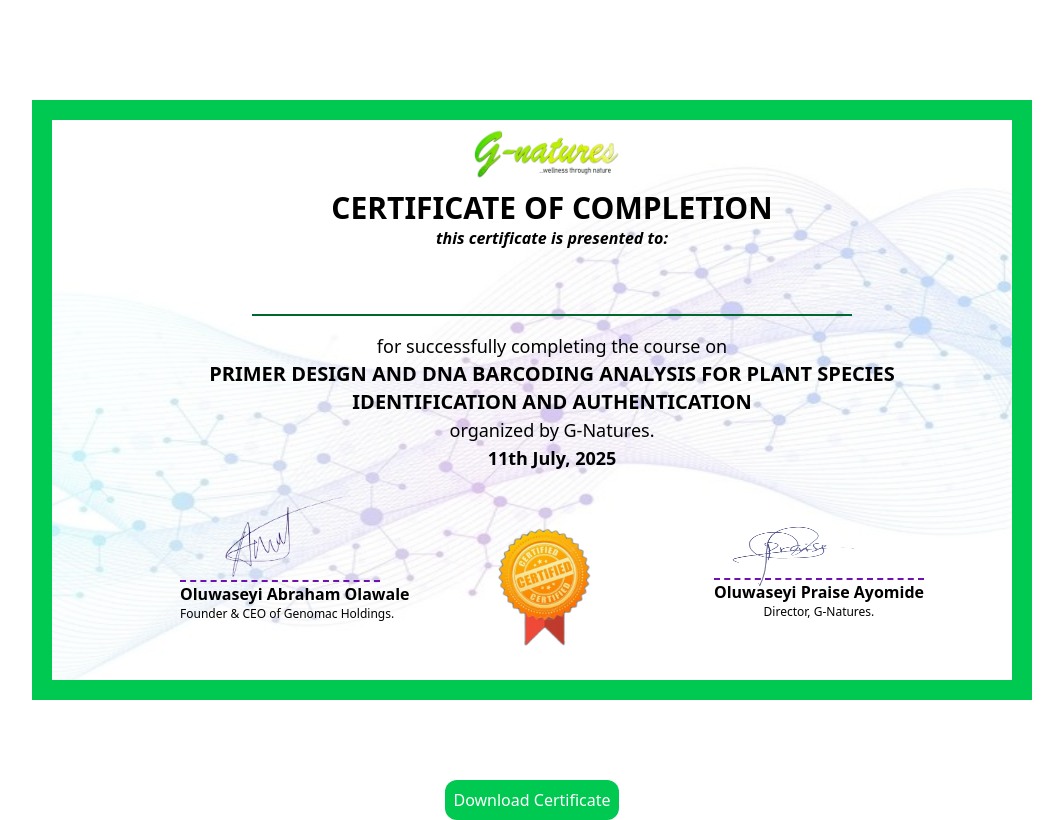
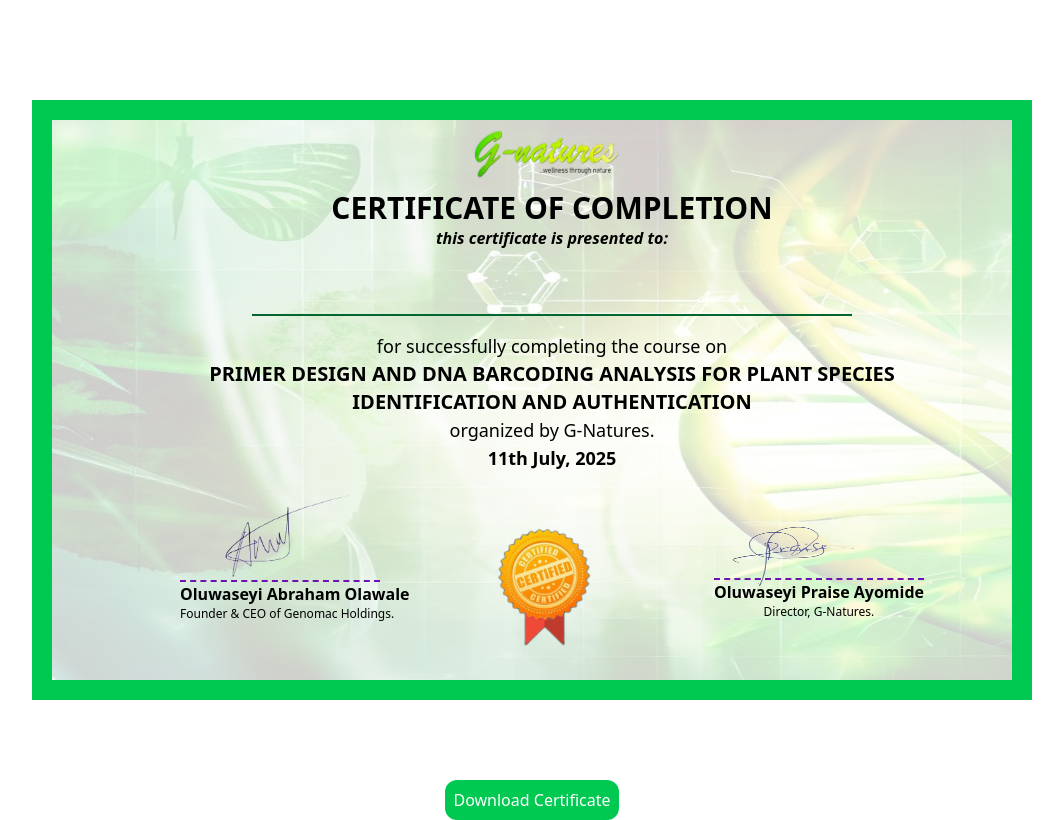
Before and after one commit to IDGoodness/certificate-gnatures, a React (Vite) app: page /certificate1 in a window 1280 px wide. Shown: the whole page, without its empty margins (108-1171 px from the left). Built offline with nearby package versions, Linux system fonts and the light colour scheme.

Commit message:
watermark.

```diff
--- a/src/Pages/Certificate1.tsx
+++ b/src/Pages/Certificate1.tsx
@@ -5,7 +5,9 @@
 import award from '../assets/award.png';
 // import award1 from '../assets/award1.png';
 import { toPng } from 'html-to-image';
-import watermark from '../assets/watermark.jpg';
+// import watermark from '../assets/watermark.jpg';
+import watermark1 from '../assets/watermark1.jpg';
+
 
 const Certificate = () => {
     const ref = useRef(null);
@@ -72,7 +74,7 @@
                 ref={ref}
                 className="flex flex-col justify-center items-center bg-white relative"
                 >
-                    <img src={watermark} alt="genes" className='absolute w-[1000px] -mt-52 h-[800px] opacity-30 z-0 ' />
+                    <img src={watermark1} alt="genes" className='absolute w-[1000px]  h-[600px] opacity-20 z-0 ' />
                     <div className="relative w-[1000px] h-[600px] border-[20px] m-2 border-green-500 flex">
                         <div className="flex flex-col mx-auto">
                             <div className="flex text-center mx-auto -my-10 ">
```
Also changed, not shown: src/assets/watermark1.jpg (added).
